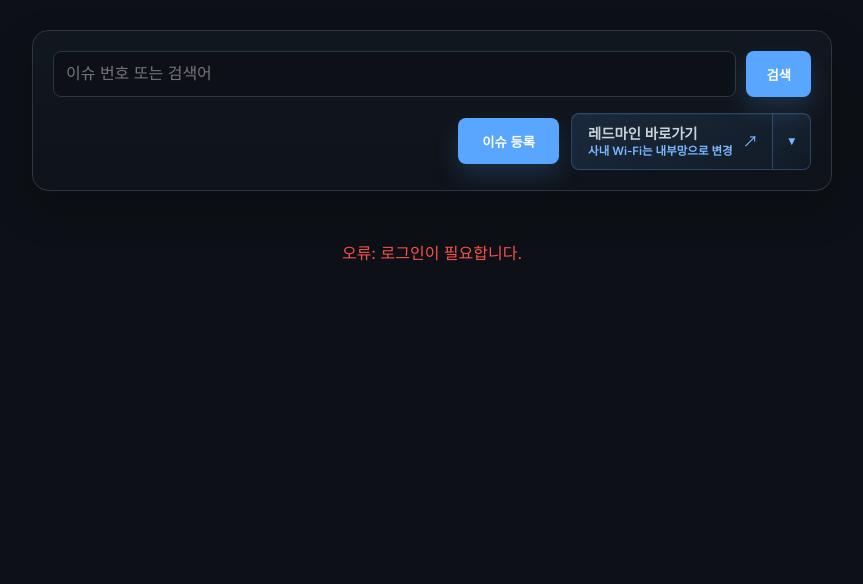
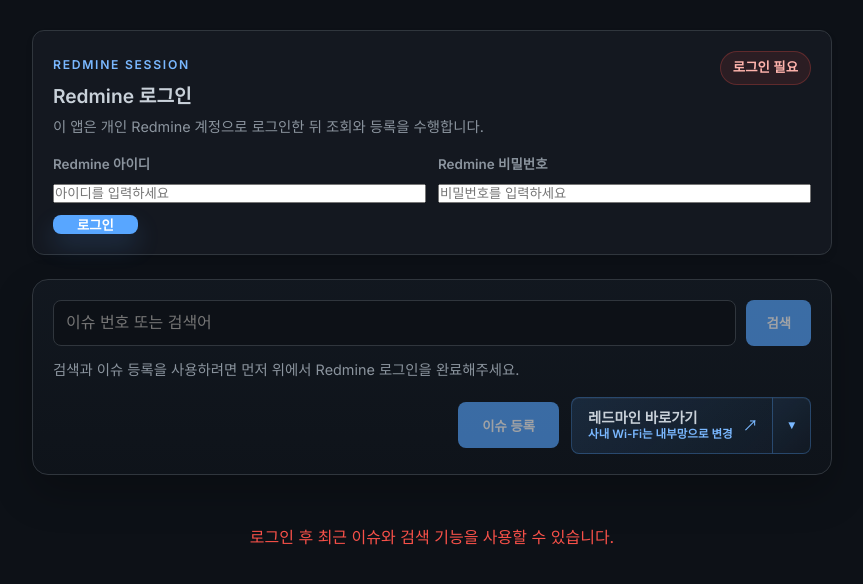
Before and after one commit to rtnSH/RTNET_FAP, a Flask app: template templates/index.html in a window 1280 px wide. Shown: the part 99-683 px from the top of the page, without its empty margins (208-1071 px from the left). Run offline with Flask 3, Linux system fonts and the light colour scheme; the template is opened without the code that fills it: most values are stand-ins (such as "Sample title", 1, 10 or a date in 2020); parts of the project's set-up code (start-up, migrations or seed data) failed here and were passed over.

Commit message:
auth ui
Ultraworked with [Sisyphus](https://github.com/code-yeongyu/oh-my-openagent)

Co-authored-by: Sisyphus <clio-agent@sisyphuslabs.ai>

```diff
--- a/static/css/style.css
+++ b/static/css/style.css
@@ -135,6 +135,95 @@ header p {
   box-shadow: var(--shadow-soft);
 }
 
+.auth-panel {
+  margin-bottom: 24px;
+}
+
+.auth-card {
+  background: linear-gradient(180deg, rgba(18, 24, 32, 0.98) 0%, var(--card-bg-strong) 100%);
+  border: 1px solid var(--border-color);
+  border-radius: var(--radius-lg);
+  padding: 20px;
+  box-shadow: var(--shadow-soft);
+}
+
+.auth-card-header {
+  display: flex;
+  align-items: flex-start;
+  justify-content: space-between;
+  gap: 16px;
+  margin-bottom: 16px;
+}
+
+.auth-kicker {
+  display: inline-block;
+  margin-bottom: 6px;
+  color: var(--accent-color-strong);
+  font-size: 0.76rem;
+  font-weight: 600;
+  letter-spacing: 0.14em;
+  text-transform: uppercase;
+}
+
+.auth-card-header h3 {
+  margin-bottom: 4px;
+  font-size: 1.2rem;
+}
+
+.auth-card-header p,
+.auth-session-hint,
+.auth-required-hint {
+  color: var(--text-secondary);
+  font-size: 0.9rem;
+}
+
+.auth-status-chip {
+  display: inline-flex;
+  align-items: center;
+  min-height: 34px;
+  padding: 0 12px;
+  border: 1px solid rgba(248, 81, 73, 0.25);
+  border-radius: 999px;
+  background: rgba(248, 81, 73, 0.1);
+  color: #ffb4ad;
+  font-size: 0.84rem;
+  font-weight: 600;
+  white-space: nowrap;
+}
+
+.auth-status-chip--active {
+  border-color: var(--success-border);
+  background: var(--success-surface);
+  color: var(--success-text);
+}
+
+.auth-form {
+  display: grid;
+  grid-template-columns: repeat(2, minmax(0, 1fr));
+  gap: 12px;
+}
+
+.auth-actions {
+  display: flex;
+  align-items: end;
+  gap: 10px;
+  grid-column: 1 / -1;
+}
+
+.auth-session-summary {
+  margin-top: 14px;
+  padding-top: 14px;
+  border-top: 1px solid rgba(255, 255, 255, 0.06);
+}
+
+.auth-session-summary p + p {
+  margin-top: 4px;
+}
+
+.auth-required-hint {
+  margin-top: -4px;
+}
+
 .search-input-row {
   display: flex;
   gap: 10px;
@@ -157,7 +246,8 @@ header p {
 }
 
 .search-box button,
-.create-actions button {
+.create-actions button,
+.auth-actions button {
   padding: 0 24px;
   border: none;
   border-radius: var(--radius-sm);
@@ -179,13 +269,24 @@ header p {
 }
 
 .search-box button:hover,
-.create-actions button:hover {
+.create-actions button:hover,
+.auth-actions button:hover {
   transform: translateY(-1px);
   box-shadow: 0 16px 30px rgba(88, 166, 255, 0.22);
 }
 
+.search-box button:disabled,
+.create-actions button:disabled,
+.auth-actions button:disabled {
+  cursor: not-allowed;
+  opacity: 0.6;
+  transform: none;
+  box-shadow: none;
+}
+
 .search-box button:active,
-.create-actions button:active {
+.create-actions button:active,
+.auth-actions button:active {
   opacity: 0.8;
 }
 
@@ -328,6 +429,7 @@ header p {
 .create-panel {
   margin-bottom: 30px;
 }
+
 
 .create-card {
   background: linear-gradient(180deg, rgba(18, 24, 32, 0.98) 0%, var(--card-bg-strong) 100%);
--- a/static/js/script.js
+++ b/static/js/script.js
@@ -1,5 +1,12 @@
 const appConfig = getAppConfig();
 const networkInputs = document.querySelectorAll('input[name="network"]');
+const authState = {
+    authenticated: false,
+    csrfToken: '',
+    user: null,
+    network: appConfig.defaultNetwork || 'internal'
+};
+
 const createState = {
     selectedFiles: [],
     optionsDefaults: {
@@ -15,12 +22,17 @@ const createState = {
     latestPrefillKey: ''
 };
 
+initAuthPanel();
 initRedmineEntrySplitButton();
 initCreatePanel();
 
-document.getElementById('search-btn').addEventListener('click', searchIssue);
+document.getElementById('search-btn').addEventListener('click', () => {
+    void searchIssue();
+});
 document.getElementById('issue-query').addEventListener('keypress', (e) => {
-    if (e.key === 'Enter') searchIssue();
+    if (e.key === 'Enter') {
+        void searchIssue();
+    }
 });
 
 networkInputs.forEach((input) => {
@@ -32,8 +44,10 @@ networkInputs.forEach((input) => {
         }
 
         if (shouldRefreshRecentIssues()) {
-            loadRecentIssues();
-        }
+            void loadRecentIssues();
+        }
+
+        renderAuthNetworkLabel();
     });
 });
 
@@ -42,7 +56,7 @@ document.getElementById('back-btn').addEventListener('click', () => {
     document.getElementById('search-list').classList.remove('hidden');
 });
 
-loadRecentIssues();
+void syncAuthSession();
 
 function initRedmineEntrySplitButton() {
     const splitButton = document.querySelector('[data-redmine-entry-split]');
@@ -102,8 +116,253 @@ function getAppConfig() {
 }
 
 function getSelectedNetwork() {
+    if (appConfig.appMode === 'deploy') {
+        return 'external';
+    }
+
     const checkedInput = document.querySelector('input[name="network"]:checked');
     return checkedInput?.value || appConfig.defaultNetwork || 'internal';
+}
+
+function getAuthElements() {
+    return {
+        form: document.getElementById('auth-form'),
+        username: document.getElementById('auth-username'),
+        password: document.getElementById('auth-password'),
+        feedback: document.getElementById('auth-feedback'),
+        loginButton: document.getElementById('auth-login-btn'),
+        logoutButton: document.getElementById('auth-logout-btn'),
+        statusChip: document.getElementById('auth-status-chip'),
+        sessionSummary: document.getElementById('auth-session-summary'),
+        userName: document.getElementById('auth-user-name'),
+        networkLabel: document.getElementById('auth-network-label'),
+        authRequiredHint: document.getElementById('auth-required-hint')
+    };
+}
+
+function initAuthPanel() {
+    const elements = getAuthElements();
+    if (!elements.form) {
+        return;
+    }
+
+    elements.form.addEventListener('submit', (event) => {
+        event.preventDefault();
+        void loginToRedmine();
+    });
+
+    elements.logoutButton?.addEventListener('click', () => {
+        void logoutFromRedmine();
+    });
+}
+
+async function syncAuthSession() {
+    try {
+        const response = await fetch(`/api/auth/session?network=${getSelectedNetwork()}`);
+        const result = await response.json();
+        applyAuthSession(result);
+
+        if (authState.authenticated) {
+            await loadRecentIssues();
+        } else {
+            clearProtectedView('로그인 후 최근 이슈와 검색 기능을 사용할 수 있습니다.');
+        }
+    } catch (error) {
+        renderAuthFeedback('error', `로그인 상태를 확인하지 못했습니다: ${escapeHTML(error.message)}`);
+        clearProtectedView('로그인 상태를 확인하지 못했습니다. 새로고침 후 다시 시도해주세요.');
+    }
+}
+
+function applyAuthSession(sessionData) {
+    authState.authenticated = Boolean(sessionData?.authenticated);
+    authState.csrfToken = sessionData?.csrf_token || '';
+    authState.user = sessionData?.user || null;
+    authState.network = sessionData?.network || getSelectedNetwork();
+    renderAuthState();
+}
+
+function renderAuthState() {
+    const authElements = getAuthElements();
+    const createElements = getCreateElements();
+    const isAuthenticated = authState.authenticated;
+
+    if (authElements.statusChip) {
+        authElements.statusChip.textContent = isAuthenticated ? '로그인됨' : '로그인 필요';
+        authElements.statusChip.classList.toggle('auth-status-chip--active', isAuthenticated);
+    }
+
+    authElements.loginButton?.classList.toggle('hidden', isAuthenticated);
+    authElements.logoutButton?.classList.toggle('hidden', !isAuthenticated);
+
+    if (authElements.username) {
+        authElements.username.disabled = isAuthenticated;
+    }
+    if (authElements.password) {
+        authElements.password.disabled = isAuthenticated;
+        if (isAuthenticated) {
+            authElements.password.value = '';
+        }
+    }
+
+    if (authElements.sessionSummary) {
+        authElements.sessionSummary.classList.toggle('hidden', !isAuthenticated);
+    }
+    if (authElements.userName) {
+        authElements.userName.textContent = authState.user?.display_name || authState.user?.username || '-';
+    }
+
+    renderAuthNetworkLabel();
+
+    authElements.authRequiredHint?.classList.toggle('hidden', isAuthenticated);
+
+    const searchInput = document.getElementById('issue-query');
+    const searchButton = document.getElementById('search-btn');
+    if (searchInput) {
+        searchInput.disabled = !isAuthenticated;
+    }
+    if (searchButton) {
+        searchButton.disabled = !isAuthenticated;
+    }
+    if (createElements.openButton) {
+        createElements.openButton.disabled = !isAuthenticated;
+    }
+
+    if (!isAuthenticated) {
+        closeCreatePanel();
+    }
+}
+
+function renderAuthNetworkLabel() {
+    const { networkLabel } = getAuthElements();
+    if (!networkLabel) {
+        return;
+    }
+
+    networkLabel.textContent = getSelectedNetwork() === 'external' ? '외부망' : '내부망';
+}
+
+function renderAuthFeedback(type, message) {
+    const { feedback } = getAuthElements();
+    if (!feedback) {
+        return;
+    }
+
+    feedback.className = `create-feedback create-feedback--${type}`;
+    feedback.innerHTML = message;
+}
+
+function clearAuthFeedback() {
+    const { feedback } = getAuthElements();
+    if (!feedback) {
+        return;
+    }
+
+    feedback.className = 'create-feedback hidden';
+    feedback.innerHTML = '';
+}
+
+function clearProtectedView(message = '') {
+    const resultArea = document.getElementById('result-area');
+    const searchList = document.getElementById('search-list');
+    const issueDetail = document.getElementById('issue-detail');
+    const errorMsg = document.getElementById('error-msg');
+
+    resultArea.classList.add('hidden');
+    searchList.classList.add('hidden');
+    issueDetail.classList.add('hidden');
+
+    if (message) {
+        errorMsg.textContent = message;
+        errorMsg.classList.remove('hidden');
+    } else {
+        errorMsg.classList.add('hidden');
+        errorMsg.textContent = '';
+    }
+}
+
+async function loginToRedmine() {
+    const elements = getAuthElements();
+    const username = elements.username?.value.trim() || '';
+    const password = elements.password?.value || '';
+
+    if (!username || !password) {
+        renderAuthFeedback('error', '아이디와 비밀번호를 모두 입력해주세요.');
+        return;
+    }
+
+    clearAuthFeedback();
+    elements.loginButton.disabled = true;
+    elements.loginButton.textContent = '로그인 중...';
+
+    try {
+        const result = await apiRequest('/api/auth/login', {
+            method: 'POST',
+            body: JSON.stringify({
+                username,
+                password,
+                network: getSelectedNetwork()
+            }),
+            headers: {
+                'Content-Type': 'application/json'
+            }
+        });
+
+        applyAuthSession(result);
+        renderAuthFeedback('success', `${escapeHTML(result.user?.display_name || result.user?.username || username)} 계정으로 로그인했습니다.`);
+        if (elements.password) {
+            elements.password.value = '';
+        }
+        await loadRecentIssues();
+    } catch (error) {
+        renderAuthFeedback('error', escapeHTML(error.message));
+        clearProtectedView('로그인에 성공하면 최근 이슈와 검색 결과가 여기에 표시됩니다.');
+    } finally {
+        elements.loginButton.disabled = false;
+        elements.loginButton.textContent = '로그인';
+    }
+}
+
+async function logoutFromRedmine() {
+    try {
+        const result = await apiRequest('/api/auth/logout', {
+            method: 'POST'
+        });
+        applyAuthSession(result);
+        clearAuthFeedback();
+        clearProtectedView('로그아웃되었습니다. 다시 로그인하면 검색과 등록 기능을 사용할 수 있습니다.');
+    } catch (error) {
+        renderAuthFeedback('error', escapeHTML(error.message));
+    }
+}
+
+async function apiRequest(url, options = {}) {
+    const requestOptions = {
+        ...options,
+        headers: {
+            ...(options.headers || {})
+        }
+    };
+
+    if (requestOptions.method && requestOptions.method !== 'GET' && authState.csrfToken) {
+        requestOptions.headers['X-CSRF-Token'] = authState.csrfToken;
+    }
+
+    const response = await fetch(url, requestOptions);
+    const result = await response.json().catch(() => ({}));
+
+    if (response.status === 401) {
+        authState.authenticated = false;
+        authState.user = null;
+        renderAuthState();
+        clearProtectedView('로그인 세션이 만료되었습니다. 다시 로그인해주세요.');
+        throw new Error(result.error || '로그인이 필요합니다.');
+    }
+
+    if (!response.ok || result.error) {
+        throw new Error(result.error || '요청을 처리하지 못했습니다.');
+    }
+
+    return result;
 }
 
 function shouldRefreshRecentIssues() {
@@ -199,6 +458,11 @@ async function openCreatePanel() {
         return;
     }
 
+    if (!authState.authenticated) {
+        renderAuthFeedback('info', '이슈 등록을 사용하려면 먼저 Redmine 로그인이 필요합니다.');
+        return;
+    }
+
     collapseCreateAdvancedSection();
     elements.panel.classList.remove('hidden');
     elements.openButton?.setAttribute('aria-expanded', 'true');
@@ -250,15 +514,10 @@ async function loadCreateOptions({ preserveSelections = true, preserveFeedback =
 
     try {
         const network = getSelectedNetwork();
-        const response = await fetch(`/api/create/options?network=${network}`);
-        const result = await response.json();
+        const result = await apiRequest(`/api/create/options?network=${network}`);
 
         if (createState.latestOptionsKey !== requestKey) {
             return;
-        }
-
-        if (!response.ok || result.error) {
-            throw new Error(result.error || '작성 옵션을 불러오지 못했습니다.');
         }
 
         createState.optionsDefaults = {
@@ -364,17 +623,12 @@ async function loadCreatePrefill({ preserveFeedback = false } = {}) {
 
     try {
         const network = getSelectedNetwork();
-        const response = await fetch(
+        const result = await apiRequest(
             `/api/create/prefill?network=${network}&project_id=${encodeURIComponent(elements.project.value)}&tracker_id=${encodeURIComponent(elements.tracker.value)}`
         );
-        const result = await response.json();
 
         if (createState.latestPrefillKey !== requestKey) {
             return;
-        }
-
-        if (!response.ok || result.error) {
-            throw new Error(result.error || '기본값을 불러오지 못했습니다.');
         }
 
         applyCreatePrefill(result);
@@ -515,15 +769,10 @@ async function submitCreateForm() {
 
     try {
         const network = getSelectedNetwork();
-        const response = await fetch(`/api/issues?network=${network}`, {
+        const result = await apiRequest(`/api/issues?network=${network}`, {
             method: 'POST',
             body: formData
         });
-        const result = await response.json();
-
-        if (!response.ok || result.error) {
-            throw new Error(result.error || '이슈를 생성하지 못했습니다.');
-        }
 
         const currentScope = {
             projectId: elements.project?.value || '',
@@ -981,6 +1230,11 @@ function formatFileSize(size) {
 async function searchIssue() {
     const query = document.getElementById('issue-query').value.trim();
     if (!query) return;
+    if (!authState.authenticated) {
+        renderAuthFeedback('info', '검색을 사용하려면 먼저 Redmine 로그인부터 해주세요.');
+        clearProtectedView('로그인 후 검색 기능을 사용할 수 있습니다.');
+        return;
+    }
 
     const network = getSelectedNetwork();
     const loader = document.getElementById('loader');
@@ -996,10 +1250,7 @@ async function searchIssue() {
     errorMsg.classList.add('hidden');
 
     try {
-        const response = await fetch(`/api/search?q=${encodeURIComponent(query)}&network=${network}`);
-        const result = await response.json();
-
-        if (result.error) throw new Error(result.error);
+        const result = await apiRequest(`/api/search?q=${encodeURIComponent(query)}&network=${network}`);
 
         resultArea.classList.remove('hidden');
         if (result.type === 'single') {
@@ -1022,6 +1273,11 @@ async function searchIssue() {
 }
 
 async function loadRecentIssues() {
+    if (!authState.authenticated) {
+        clearProtectedView('로그인 후 최근 이슈를 확인할 수 있습니다.');
+        return;
+    }
+
     const network = getSelectedNetwork();
     const loader = document.getElementById('loader');
     const resultArea = document.getElementById('result-area');
@@ -1036,10 +1292,7 @@ async function loadRecentIssues() {
     errorMsg.classList.add('hidden');
 
     try {
-        const response = await fetch(`/api/recent?network=${network}`);
-        const result = await response.json();
-
-        if (result.error) throw new Error(result.error);
+        const result = await apiRequest(`/api/recent?network=${network}`);
 
         renderSearchList(result.data, {
             heading: '최근 이슈',
@@ -1056,6 +1309,12 @@ async function loadRecentIssues() {
 }
 
 async function viewDetail(issueId) {
+    if (!authState.authenticated) {
+        renderAuthFeedback('info', '상세 조회를 사용하려면 먼저 Redmine 로그인부터 해주세요.');
+        clearProtectedView('로그인 후 상세 조회를 사용할 수 있습니다.');
+        return;
+    }
+
     const network = getSelectedNetwork();
     const loader = document.getElementById('loader');
     const searchList = document.getElementById('search-list');
@@ -1063,9 +1322,7 @@ async function viewDetail(issueId) {
 
     loader.classList.remove('hidden');
     try {
-        const response = await fetch(`/api/issue/${issueId}?network=${network}`);
-        const data = await response.json();
-        if (data.error) throw new Error(data.error);
+        const data = await apiRequest(`/api/issue/${issueId}?network=${network}`);
 
         renderIssueDetail(data);
         searchList.classList.add('hidden');
--- a/templates/index.html
+++ b/templates/index.html
@@ -41,11 +41,48 @@
         </section>
         {% endif %}
 
+        <section class="auth-panel" aria-live="polite">
+            <div class="card auth-card">
+                <div class="auth-card-header">
+                    <div>
+                        <span class="auth-kicker">Redmine session</span>
+                        <h3>Redmine 로그인</h3>
+                        <p>이 앱은 개인 Redmine 계정으로 로그인한 뒤 조회와 등록을 수행합니다.</p>
+                    </div>
+                    <div id="auth-status-chip" class="auth-status-chip">로그인 확인 중</div>
+                </div>
+
+                <div id="auth-feedback" class="create-feedback hidden" role="status" aria-live="polite"></div>
+
+                <form id="auth-form" class="auth-form" novalidate>
+                    <label class="create-field">
+                        <span>Redmine 아이디</span>
+                        <input type="text" id="auth-username" name="username" autocomplete="username" placeholder="아이디를 입력하세요" required>
+                    </label>
+                    <label class="create-field">
+                        <span>Redmine 비밀번호</span>
+                        <input type="password" id="auth-password" name="password" autocomplete="current-password" placeholder="비밀번호를 입력하세요" required>
+                    </label>
+                    <div class="auth-actions">
+                        <button type="submit" id="auth-login-btn">로그인</button>
+                        <button type="button" id="auth-logout-btn" class="secondary-btn hidden">로그아웃</button>
+                    </div>
+                </form>
+
+                <div id="auth-session-summary" class="auth-session-summary hidden">
+                    <p><strong>현재 사용자:</strong> <span id="auth-user-name"></span></p>
+                    <p><strong>현재 대상 네트워크:</strong> <span id="auth-network-label"></span></p>
+                    <p class="auth-session-hint">네트워크를 바꾸면 이후 조회/등록 요청 대상만 바뀝니다.</p>
+                </div>
+            </div>
+        </section>
+
         <section class="search-box">
             <div class="search-input-row">
                 <input type="text" id="issue-query" placeholder="이슈 번호 또는 검색어">
                 <button type="button" id="search-btn">검색</button>
             </div>
+            <p id="auth-required-hint" class="auth-required-hint hidden">검색과 이슈 등록을 사용하려면 먼저 위에서 Redmine 로그인을 완료해주세요.</p>
             <div class="search-support-row">
                 <button
                     type="button"
```
